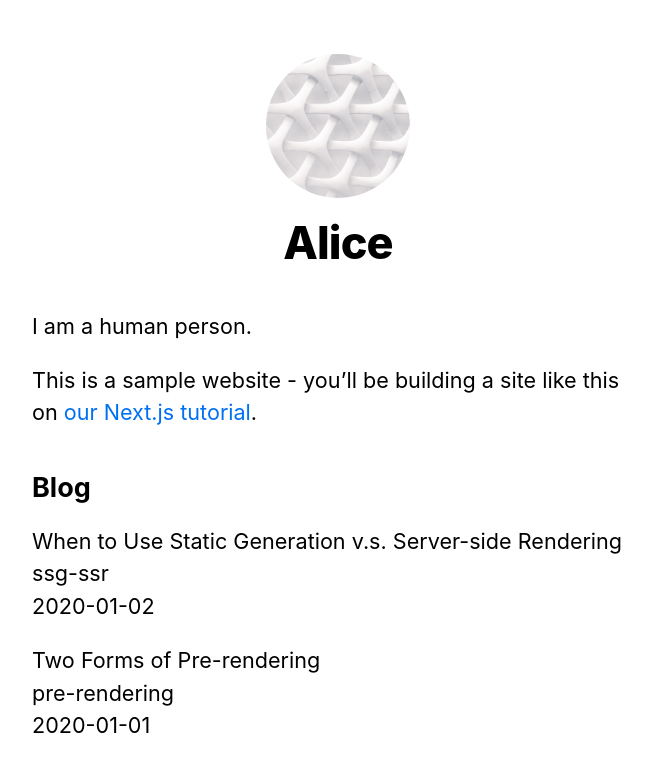
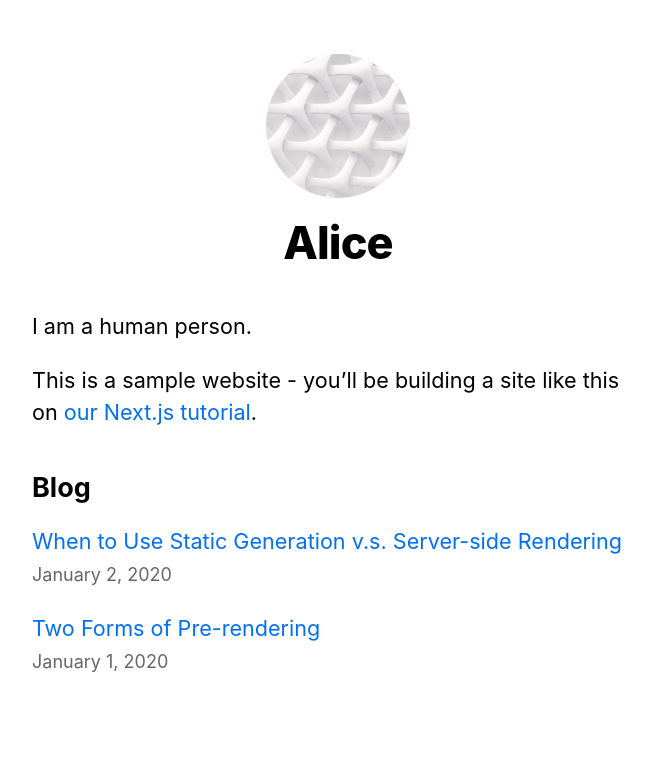
Before and after one commit to nichoth/nextjs-blog, a Next.js app: page / in a window 1280 px wide. Shown: the top 772 px of the page, without its empty margins (302-954 px from the left). Built offline with nearby package versions, Linux system fonts and the light colour scheme.

Commit message:
add api route

```diff
--- /dev/null
+++ b/pages/api/hello.js
@@ -0,0 +1,3 @@
+export default function handler(req, res) {
+  res.status(200).json({ text: 'Hello' })
+}
--- a/pages/index.js
+++ b/pages/index.js
@@ -2,7 +2,8 @@
 import Layout, { siteTitle } from '../components/layout'
 import utilStyles from '../styles/utils.module.css'
 import { getSortedPostsData } from '../lib/posts'
-
+import Link from 'next/link'
+import Date from '../components/date'
 
 export async function getStaticProps() {
   const allPostsData = getSortedPostsData()
@@ -44,11 +45,13 @@
         <ul className={utilStyles.list}>
           {allPostsData.map(({ id, date, title }) => (
             <li className={utilStyles.listItem} key={id}>
-              {title}
+              <Link href={`/posts/${id}`}>
+                <a>{title}</a>
+              </Link>
               <br />
-              {id}
-              <br />
-              {date}
+              <small className={utilStyles.lightText}>
+                <Date dateString={date} />
+              </small>
             </li>
           ))}
         </ul>
```
